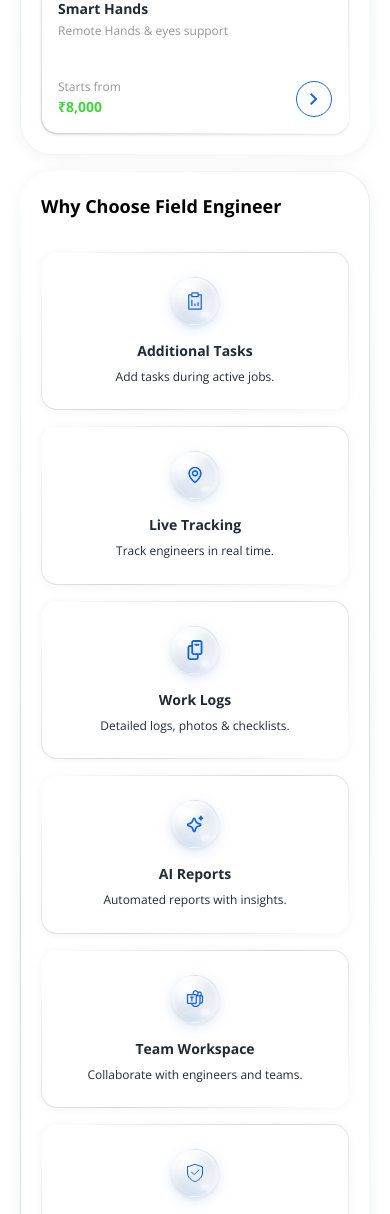
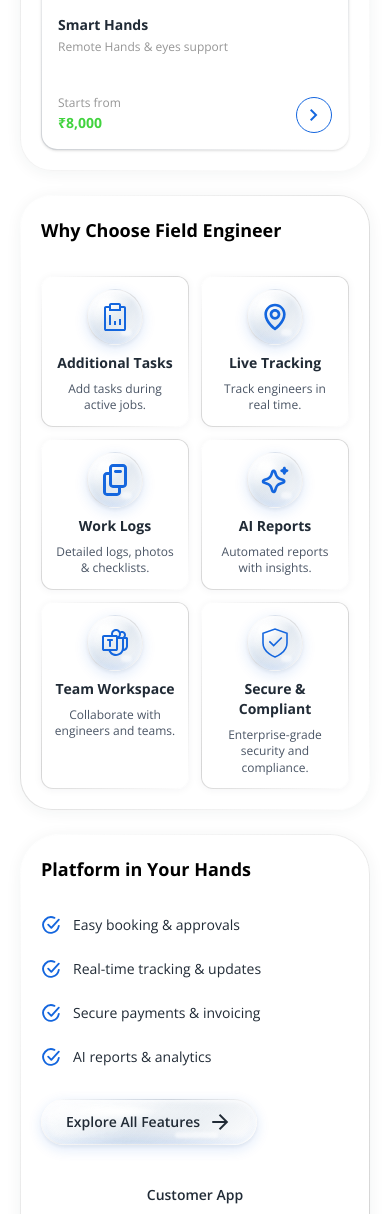
Before and after one commit to marutipai7/fieldengineer-crm, a Django app: template home/templates/home/home.html in a window 390 px wide. Shown: the part 3981-5195 px from the top of the page. Run offline with Django 5.2, Linux system fonts and the light colour scheme; the template is opened without the code that fills it, so the values that code supplies are empty; style sheets or scripts are compiled from the project's sources.

Commit message:
worked on responsive

```diff
--- a/home/templates/home/home.html
+++ b/home/templates/home/home.html
@@ -316,11 +316,6 @@
         }
     }
 
-
-    /* ============================================
-   STAY UPDATED - FORCE BLUE SUBSCRIBE BUTTON
-   ============================================ */
-
     /* Force blue background on subscribe button */
     .stay-updated-submit {
         background-color: #2563eb !important;
@@ -374,10 +369,11 @@
             </p>
 
             <!-- Service search glass card -->
-            <div class="hero-service-card hero-rise hero-rise-d3 mt-8 rounded-[20px] p-3 hero-glass">
+
+<div class="hero-service-card hero-rise hero-rise-d3 mt-8 rounded-[20px] p-3 pr-3 sm:p-3 hero-glass">
     <h2 class="text-b2 font-bold text-dark">What service do you need?</h2>
 
-                <div class="hero-service-search mt-4 flex items-center gap-2 rounded-[12px] glass-2 py-1.5 pl-5 pr-1.5">
+    <div class="hero-service-search mt-4 flex items-center gap-2 rounded-[12px] glass-2 py-1.5 pl-4 pr-2 sm:pl-5 sm:pr-1.5">
         <input type="text" id="hero-search-input" placeholder="Search service or type you required...."
             class="min-w-0 flex-1 border-0 bg-transparent text-b3 text-ink outline-none placeholder:text-ink focus:!outline-none focus:!ring-0">
         <button type="button"
@@ -390,22 +386,19 @@
  <div class="hero-service-scroll mt-5 overflow-x-auto pb-1 snap-x snap-mandatory sm:overflow-visible">
         <a href="#" class="hero-service-chip">
             <span class="hero-service-chip-icon">
-                            <img src="{% static 'img/network.svg' %}" alt="Network Cabling" class="h-6 w-6"
-                                loading="lazy">
+                <img src="{% static 'img/network.svg' %}" alt="Network Cabling" class="h-6 w-6" loading="lazy">
             </span>
             <span class="hero-service-chip-label">Network<br>Cabling</span>
         </a>
         <a href="#" class="hero-service-chip">
             <span class="hero-service-chip-icon">
-                            <img src="{% static 'img/rack.svg' %}" alt="Rack Installation" class="h-6 w-6"
-                                loading="lazy">
+                <img src="{% static 'img/rack.svg' %}" alt="Rack Installation" class="h-6 w-6" loading="lazy">
             </span>
             <span class="hero-service-chip-label">Rack<br>Installation</span>
         </a>
         <a href="#" class="hero-service-chip">
             <span class="hero-service-chip-icon">
-                            <img src="{% static 'img/server.svg' %}" alt="Server Installation" class="h-6 w-6"
-                                loading="lazy">
+                <img src="{% static 'img/server.svg' %}" alt="Server Installation" class="h-6 w-6" loading="lazy">
             </span>
             <span class="hero-service-chip-label">Server<br>Installation</span>
         </a>
@@ -417,8 +410,7 @@
         </a>
         <a href="#" class="hero-service-chip">
             <span class="hero-service-chip-icon">
-                            <img src="{% static 'img/cctv.svg' %}" alt="CCTV Installation" class="h-6 w-6"
-                                loading="lazy">
+                <img src="{% static 'img/cctv.svg' %}" alt="CCTV Installation" class="h-6 w-6" loading="lazy">
             </span>
             <span class="hero-service-chip-label">CCTV<br>Installation</span>
         </a>
@@ -551,7 +543,7 @@
 </section>
 
 <!-- ════════════ HOW IT WORKS ════════════ -->
-<section class="how-it-works" aria-labelledby="how-it-works-title" style="padding-bottom: 0.5rem" ;>
+<section class="how-it-works" aria-labelledby="how-it-works-title" style="padding-bottom: 1.5rem";>
     <div class="how-it-works-card glass-border-white">
         <!-- ===== HEADER WITH VIEW PROCESS DETAILS BUTTON ===== -->
         <div class="how-it-works-header">
@@ -559,7 +551,7 @@
                 <h2 id="how-it-works-title">How it Works?</h2>
                 <p class="how-it-works-subtitle">A seamless process from booking to completion</p>
             </div>
-            <a href="#" class="how-it-works-view-all">
+           <a href="#" class="how-it-works-view-all pointer-events-none opacity-50 cursor-not-allowed" tabindex="-1" aria-disabled="true">
     View Process Details
     <span class="material-symbols-outlined">arrow_forward</span>
 </a>
@@ -634,7 +626,7 @@
 </section>
 
 <!-- ════════════ POPULAR SERVICES ════════════ -->
-<section class="popular-services" aria-labelledby="popular-services-title" style="padding-bottom: 0.5rem;">
+<section class="popular-services" aria-labelledby="popular-services-title" style="padding-bottom: 1.5rem;">
     <div class="popular-services-card glass-border-white">
         <!-- ===== HEADER WITH VIEW ALL BUTTON ===== -->
         <div class="popular-services-header">
@@ -765,58 +757,56 @@
     </div>
 </section>
 
+
 <!-- ════════════ WHY CHOOSE ════════════ -->
-<section class="why-choose" aria-labelledby="why-choose-title" style="padding-top: 0.5rem; padding-bottom: 0.5rem;">
+<section class="why-choose" aria-labelledby="why-choose-title" style="padding-bottom: 1.5rem";>
     <div class="why-choose-card glass-border-white">
         <h2 id="why-choose-title" class="why-choose-title">Why Choose Field Engineer</h2>
 
-        <div class="why-choose-grid">
-            <article class="why-feature-card glass-border-white">
-                <div class="why-feature-icon water-drop-glass">
-                    <img src="{% static 'img/additional-task.svg' %}" alt="Additional Tasks icon" loading="lazy">
+        <div class="why-choose-grid grid grid-cols-2 sm:grid-cols-3 md:grid-cols-6 gap-3">
+            <!-- feature cards with improved icon containers -->
+            <article class="why-feature-card glass-border-white text-center p-3 rounded-xl hover:bg-white transition">
+                <div class="why-feature-icon water-drop-glass w-14 h-14 rounded-full flex items-center justify-center mx-auto mb-2 bg-blue-50/50">
+                    <img src="{% static 'img/additional-task.svg' %}" alt="Additional Tasks icon" loading="lazy" class="w-8 h-8 object-contain">
                 </div>
-                <h3 class="why-feature-title">Additional Tasks</h3>
-                <p class="why-feature-desc">Add tasks during active jobs.</p>
+                <h3 class="why-feature-title text-sm font-bold">Additional Tasks</h3>
+                <p class="why-feature-desc text-xs text-gray-600">Add tasks during active jobs.</p>
             </article>
-
-            <article class="why-feature-card glass-border-white">
-                <div class="why-feature-icon water-drop-glass">
-                    <img src="{% static 'img/tracking.svg' %}" alt="Live Tracking icon" loading="lazy">
+            <!-- repeat for other 5 features with the same structure -->
+            <article class="why-feature-card glass-border-white text-center p-3 rounded-xl hover:bg-white transition">
+                <div class="why-feature-icon water-drop-glass w-14 h-14 rounded-full flex items-center justify-center mx-auto mb-2 bg-blue-50/50">
+                    <img src="{% static 'img/tracking.svg' %}" alt="Live Tracking icon" loading="lazy" class="w-8 h-8 object-contain">
                 </div>
-                <h3 class="why-feature-title">Live Tracking</h3>
-                <p class="why-feature-desc">Track engineers in real time.</p>
+                <h3 class="why-feature-title text-sm font-bold">Live Tracking</h3>
+                <p class="why-feature-desc text-xs text-gray-600">Track engineers in real time.</p>
             </article>
-
-            <article class="why-feature-card glass-border-white">
-                <div class="why-feature-icon water-drop-glass">
-                    <img src="{% static 'img/work-logs.svg' %}" alt="Work Logs icon" loading="lazy">
+            <article class="why-feature-card glass-border-white text-center p-3 rounded-xl hover:bg-white transition">
+                <div class="why-feature-icon water-drop-glass w-14 h-14 rounded-full flex items-center justify-center mx-auto mb-2 bg-blue-50/50">
+                    <img src="{% static 'img/work-logs.svg' %}" alt="Work Logs icon" loading="lazy" class="w-8 h-8 object-contain">
                 </div>
-                <h3 class="why-feature-title">Work Logs</h3>
-                <p class="why-feature-desc">Detailed logs, photos &amp; checklists.</p>
+                <h3 class="why-feature-title text-sm font-bold">Work Logs</h3>
+                <p class="why-feature-desc text-xs text-gray-600">Detailed logs, photos &amp; checklists.</p>
             </article>
-
-            <article class="why-feature-card glass-border-white">
-                <div class="why-feature-icon water-drop-glass">
-                    <img src="{% static 'img/ai-reports.svg' %}" alt="AI Reports icon" loading="lazy">
+            <article class="why-feature-card glass-border-white text-center p-3 rounded-xl hover:bg-white transition">
+                <div class="why-feature-icon water-drop-glass w-14 h-14 rounded-full flex items-center justify-center mx-auto mb-2 bg-blue-50/50">
+                    <img src="{% static 'img/ai-reports.svg' %}" alt="AI Reports icon" loading="lazy" class="w-8 h-8 object-contain">
                 </div>
-                <h3 class="why-feature-title">AI Reports</h3>
-                <p class="why-feature-desc">Automated reports with insights.</p>
+                <h3 class="why-feature-title text-sm font-bold">AI Reports</h3>
+                <p class="why-feature-desc text-xs text-gray-600">Automated reports with insights.</p>
             </article>
-
-            <article class="why-feature-card glass-border-white">
-                <div class="why-feature-icon water-drop-glass">
-                    <img src="{% static 'img/team-workspace.svg' %}" alt="Team Workspace icon" loading="lazy">
+            <article class="why-feature-card glass-border-white text-center p-3 rounded-xl hover:bg-white transition">
+                <div class="why-feature-icon water-drop-glass w-14 h-14 rounded-full flex items-center justify-center mx-auto mb-2 bg-blue-50/50">
+                    <img src="{% static 'img/team-workspace.svg' %}" alt="Team Workspace icon" loading="lazy" class="w-8 h-8 object-contain">
                 </div>
-                <h3 class="why-feature-title">Team Workspace</h3>
-                <p class="why-feature-desc">Collaborate with engineers and teams.</p>
+                <h3 class="why-feature-title text-sm font-bold">Team Workspace</h3>
+                <p class="why-feature-desc text-xs text-gray-600">Collaborate with engineers and teams.</p>
             </article>
-
-            <article class="why-feature-card glass-border-white">
-                <div class="why-feature-icon water-drop-glass">
-                    <img src="{% static 'img/secure-complain.svg' %}" alt="Secure and Compliant icon" loading="lazy">
+            <article class="why-feature-card glass-border-white text-center p-3 rounded-xl hover:bg-white transition">
+                <div class="why-feature-icon water-drop-glass w-14 h-14 rounded-full flex items-center justify-center mx-auto mb-2 bg-blue-50/50">
+                    <img src="{% static 'img/secure-complain.svg' %}" alt="Secure and Compliant icon" loading="lazy" class="w-8 h-8 object-contain">
                 </div>
-                <h3 class="why-feature-title">Secure &amp; Compliant</h3>
-                <p class="why-feature-desc">Enterprise-grade security and compliance.</p>
+                <h3 class="why-feature-title text-sm font-bold">Secure &amp; Compliant</h3>
+                <p class="why-feature-desc text-xs text-gray-600">Enterprise-grade security and compliance.</p>
             </article>
         </div>
     </div>
@@ -824,7 +814,7 @@
 
 <!-- ════════════ PLATFORM IN YOUR HANDS ════════════ -->
 <section class="platform-hands" aria-labelledby="platform-hands-title"
-    style="padding-top: 0.5rem; padding-bottom: 0.5rem;">
+    style="padding-bottom: 1.5rem";>
     <div class="platform-hands-card glass-border-white">
         <div class="platform-hands-inner">
             <div class="platform-hands-content">
@@ -849,7 +839,7 @@
                     </li>
                 </ul>
 
-                <a href="#" class="platform-hands-btn btn-glass-modern water-drop-glass">
+                <a href="{% url 'about_fe' %}" class="platform-hands-btn btn-glass-modern water-drop-glass">
                     Explore All Features
                     <span class="material-symbols-outlined text-[18px]">arrow_forward</span>
                 </a>
@@ -881,7 +871,7 @@
 
 <!-- ════════════ COVERAGE ACROSS INDIA ════════════ -->
 <section class="coverage-india" aria-labelledby="coverage-india-title"
-    style="padding-top: 0.5rem; padding-bottom: 0.5rem;">
+    style="padding-bottom: 1.5rem";>
     <div class="coverage-india-card glass-border-blue-light">
         <div class="coverage-india-inner">
             <div class="coverage-india-content">
@@ -923,22 +913,21 @@
                     </article>
                 </div>
 
-                <a href="#" class="coverage-india-btn btn-glass-modern water-drop-glass">
+                <!-- <a href="#" class="coverage-india-btn btn-glass-modern water-drop-glass">
                     View All Cities
                     <span class="material-symbols-outlined text-[18px]">arrow_forward</span>
-                </a>
+                </a> -->
             </div>
 
             <div class="coverage-india-map-wrap">
-                <div id="coverage-india-map" class="coverage-india-map" role="img"
-                    aria-label="Interactive map of India showing engineer coverage in major cities"></div>
+                    <img src="{% static 'img/Indian_map.png' %}" alt="Network Cabling" class="" loading="lazy">
             </div>
         </div>
     </div>
 </section>
 
 <!-- ════════════ DEPLOY CTA ════════════ -->
-<section class="deploy-cta" aria-labelledby="deploy-cta-title" style="padding-top: 0.5rem; padding-bottom: 0.5rem;">
+<section class="deploy-cta" aria-labelledby="deploy-cta-title" style="padding-bottom: 1.5rem";>
     <div class="deploy-cta-card glass-border-blue-light">
         <div class="deploy-cta-inner">
             <div class="deploy-cta-content">
@@ -949,11 +938,11 @@
                     Book now and get the best offers from verified vendors
                 </p>
                 <div class="deploy-cta-actions">
-                    <a href="#" class="deploy-cta-btn-expert btn-glass-modern water-drop-glass">
+                    <a  href="{% url 'help_center' %}" class="deploy-cta-btn-expert btn-glass-modern water-drop-glass">
                         <span class="material-symbols-outlined">headset_mic</span>
                         Talk to Expert
                     </a>
-                    <a href="#" class="btn btn-primary btn-md btn-modern deploy-cta-btn-service inline-flex">
+                    <a href="{% url 'request_service' %}" class="btn btn-primary btn-md btn-modern deploy-cta-btn-service inline-flex">
                         Request Service
                         <span class="material-symbols-outlined text-[18px]">arrow_forward</span>
                     </a>
@@ -998,49 +987,42 @@
     </div>
 </section>
 
-
-
-
-
 <!-- ════════════ STAY UPDATED ════════════ -->
-<section class="stay-updated" aria-labelledby="stay-updated-title" style="padding-top: 0.5rem; padding-bottom: 0.5rem;">
+<section class="stay-updated" aria-labelledby="stay-updated-title" style="padding-bottom: 0.5rem";>
     <div class="stay-updated-card glass-border-white p-2">
-        <div
-            class="stay-updated-inner flex flex-col lg:flex-row items-center justify-between gap-3 lg:gap-4 px-3 py-3 md:px-4 md:py-3 ">
+        <div class="stay-updated-inner flex flex-col lg:flex-row items-center justify-between gap-3 lg:gap-4 px-3 py-3 md:px-4 md:py-3">
 
             <!-- Left: Email Icon + Content -->
-            <div class="stay-updated-content flex items-center gap-8 pl-8 w-full lg:w-auto ">
+            <div class="stay-updated-content flex items-center gap-3 w-full lg:flex-1 min-w-0">
                 <!-- Email Icon -->
-                <div
-                    class="stay-updated-icon flex-shrink-0 w-8 h-8 md:w-10 md:h-10 rounded-full bg-blue-50 flex items-center justify-center text-blue-600">
+                <div class="stay-updated-icon flex-shrink-0 w-8 h-8 md:w-10 md:h-10 rounded-full bg-blue-50 flex items-center justify-center text-blue-600">
                     <span class="material-symbols-outlined text-xl md:text-2xl">email</span>
                 </div>
 
                 <!-- Text Content -->
-                <div class="stay-updated-text">
-                    <h2 id="stay-updated-title"
-                        class="stay-updated-title text-sm md:text-base font-bold text-gray-900 leading-tight">
+                <div class="stay-updated-text flex-1 min-w-0">
+                    <h2 id="stay-updated-title" class="stay-updated-title text-sm md:text-base font-bold text-gray-900 leading-tight">
                         Stay Updated with FE
                     </h2>
-                    <p class="stay-updated-desc text-xs text-gray-600 leading-relaxed max-w-xs">
-                        Get deployment insights, industry trends <br>and product updates straight to your inbox.
+                    <!-- Subtitle: now text-sm (smaller than before), one line on desktop -->
+                    <p class="stay-updated-desc text-sm text-gray-600 leading-relaxed lg:whitespace-nowrap">
+                        Get deployment insights, industry trends and product updates straight to your inbox.
                     </p>
                 </div>
             </div>
 
-            <!-- Right: Input + Subscribe Button (Side by side, button OUTSIDE input) -->
+            <!-- Right: Input + Subscribe Button -->
             <form class="stay-updated-form w-full lg:w-auto flex-shrink-0" action="#" method="post" novalidate>
-                <div class="stay-updated-input-wrap flex items-center  gap-2 w-full">
-                    <!-- Input Field -->
+                <div class="stay-updated-input-wrap flex flex-col sm:flex-row items-center gap-2 w-full">
+                    <!-- Input: full width on mobile, with min-width on desktop -->
                     <input type="email" id="stay-updated-email" name="email"
-                        class="stay-updated-input flex-1 min-w-[140px] px-5 py-3 bg-white border border-gray-200 rounded-lg text-gray-800 text-sm outline-none placeholder:text-gray-400 focus:border-blue-600 focus:ring-2 focus:ring-blue-600/20 transition-all duration-200 shadow-sm"
+                        class="stay-updated-input w-full sm:flex-1 min-w-0 sm:min-w-[160px] px-4 py-3 bg-white border border-gray-200 rounded-lg text-gray-800 text-sm outline-none placeholder:text-gray-400 focus:border-blue-600 focus:ring-2 focus:ring-blue-600/20 transition-all duration-200 shadow-sm"
                         placeholder="Enter your business email" autocomplete="email" required>
-                    <!-- Subscribe Button (OUTSIDE input, blue background) -->
+                    <!-- Subscribe button: full width on mobile, auto on desktop -->
                     <button type="submit"
-                        class="stay-updated-submit flex-shrink-0 inline-flex items-center justify-center gap-1.5 px-6 py-2.5 bg-blue-700 hover:bg-blue-700 text-white font-semibold text-sm rounded-lg transition-all duration-200 hover:shadow-lg hover:shadow-blue-600/25 whitespace-nowrap">
+                        class="stay-updated-submit w-full sm:w-auto flex-shrink-0 inline-flex items-center justify-center gap-1.5 px-5 py-3 bg-blue-600 hover:bg-blue-700 text-white font-semibold text-sm rounded-lg transition-all duration-200 hover:shadow-lg hover:shadow-blue-600/25 whitespace-nowrap">
                         Subscribe
-                        <span
-                            class="material-symbols-outlined text-base transition-transform duration-200 group-hover:translate-x-1">arrow_forward</span>
+                        <span class="material-symbols-outlined text-base transition-transform duration-200 group-hover:translate-x-1">arrow_forward</span>
                     </button>
                 </div>
             </form>
--- a/static/script/customer-home/customer-home.js
+++ b/static/script/customer-home/customer-home.js
@@ -334,6 +334,11 @@ function initSearchFilter() {
         });
     }
 
+
+
+
+
+
     resize();
     window.addEventListener('resize', resize);
 })();
```
Also changed, not shown: home/templates/pages/about-fe.html (+35 -31 lines), static/img/Indian_map.png (added). Lines whose indentation alone changed are shown as unchanged.
